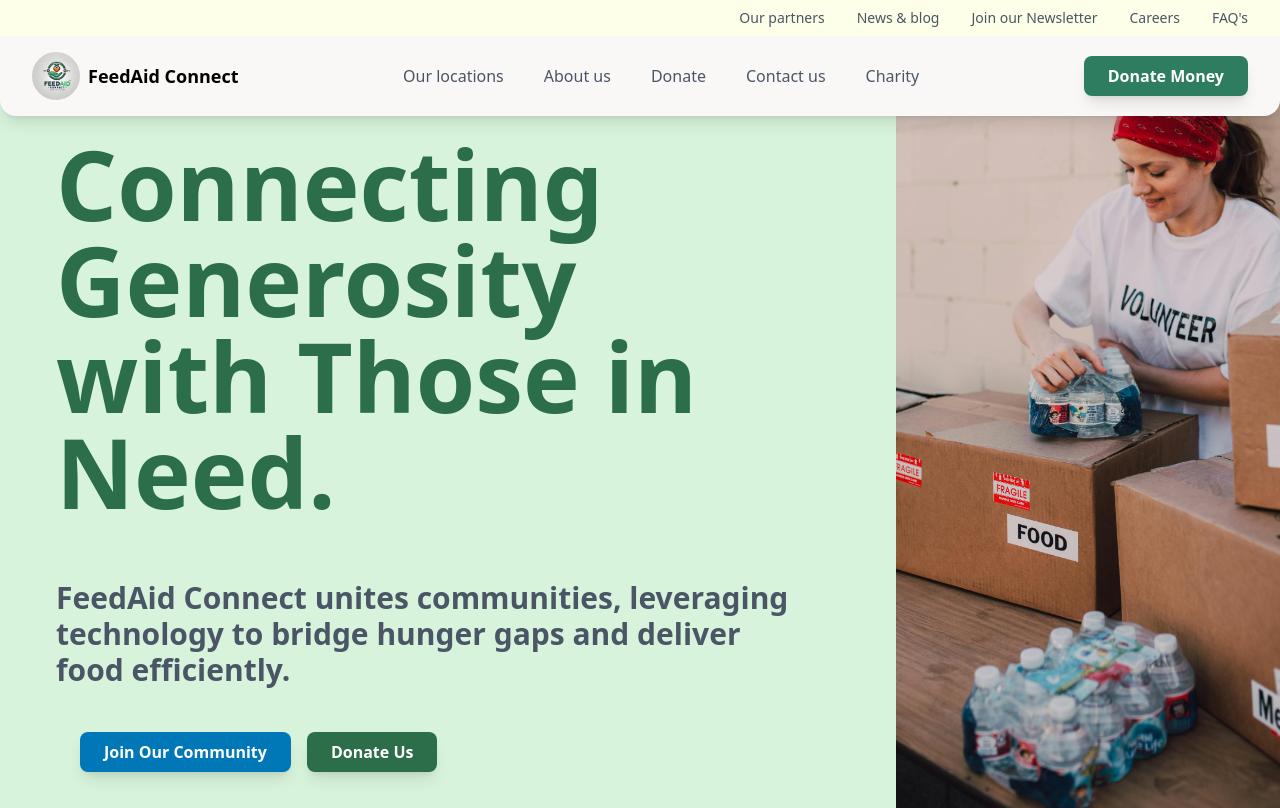
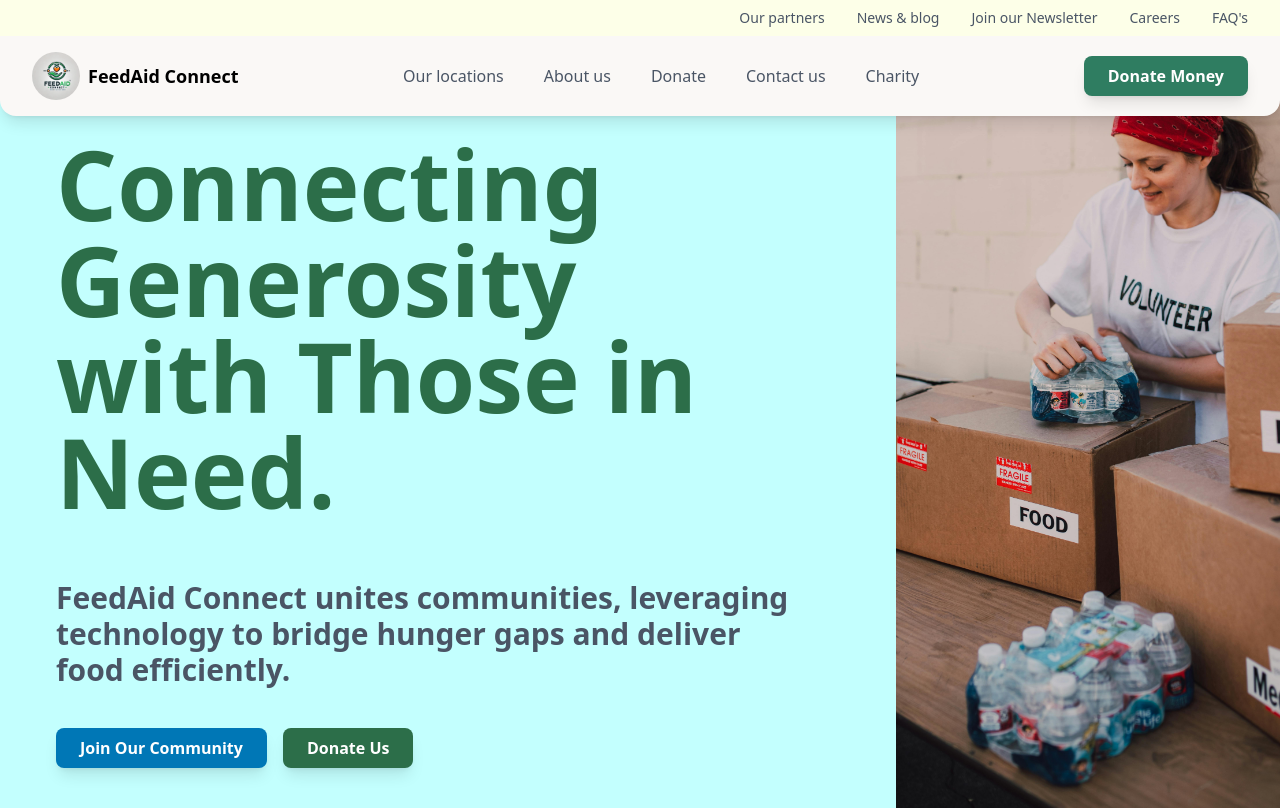
Before and after one commit to Vanshikaxxa/FeedAid_Connect, a Next.js app: page / in a window 1280 px wide. Shown: the top 808 px of the page. Built offline with nearby package versions, Linux system fonts and the light colour scheme.

Commit message:
clr changed again

```diff
--- a/public/components/Title.tsx
+++ b/public/components/Title.tsx
@@ -17,7 +17,7 @@ const NavbarItem: React.FC<{ title: string; href: string }> = ({
 
 const Title = () => {
   return (
-    <div className="relative min-h-screen bg-[#d8f3dc] flex items-center sm:p-6 pt-32">
+    <div className="relative min-h-screen bg-[#c3fffe] flex items-center sm:p-6 pt-32">
       <div className="w-full max-w-[90%] sm:max-w-[65%] p-4 sm:p-8">
         <h1 className="text-[#2c6e49] text-5xl sm:text-8xl mt-15 sm:py-5 font-bold">
           Connecting Generosity with Those in Need.
@@ -26,7 +26,7 @@ const Title = () => {
           FeedAid Connect unites communities, leveraging technology to bridge
           hunger gaps and deliver food efficiently.
         </h2>
-        <div className="flex space-x-4 sm:m-6">
+        <div className="flex space-x-4">
           <Link
             href="/donate"
             className="bg-[#0077b6] hover:bg-[#023e8a] text-white font-semibold px-6 py-2 rounded-lg shadow-lg"
```
